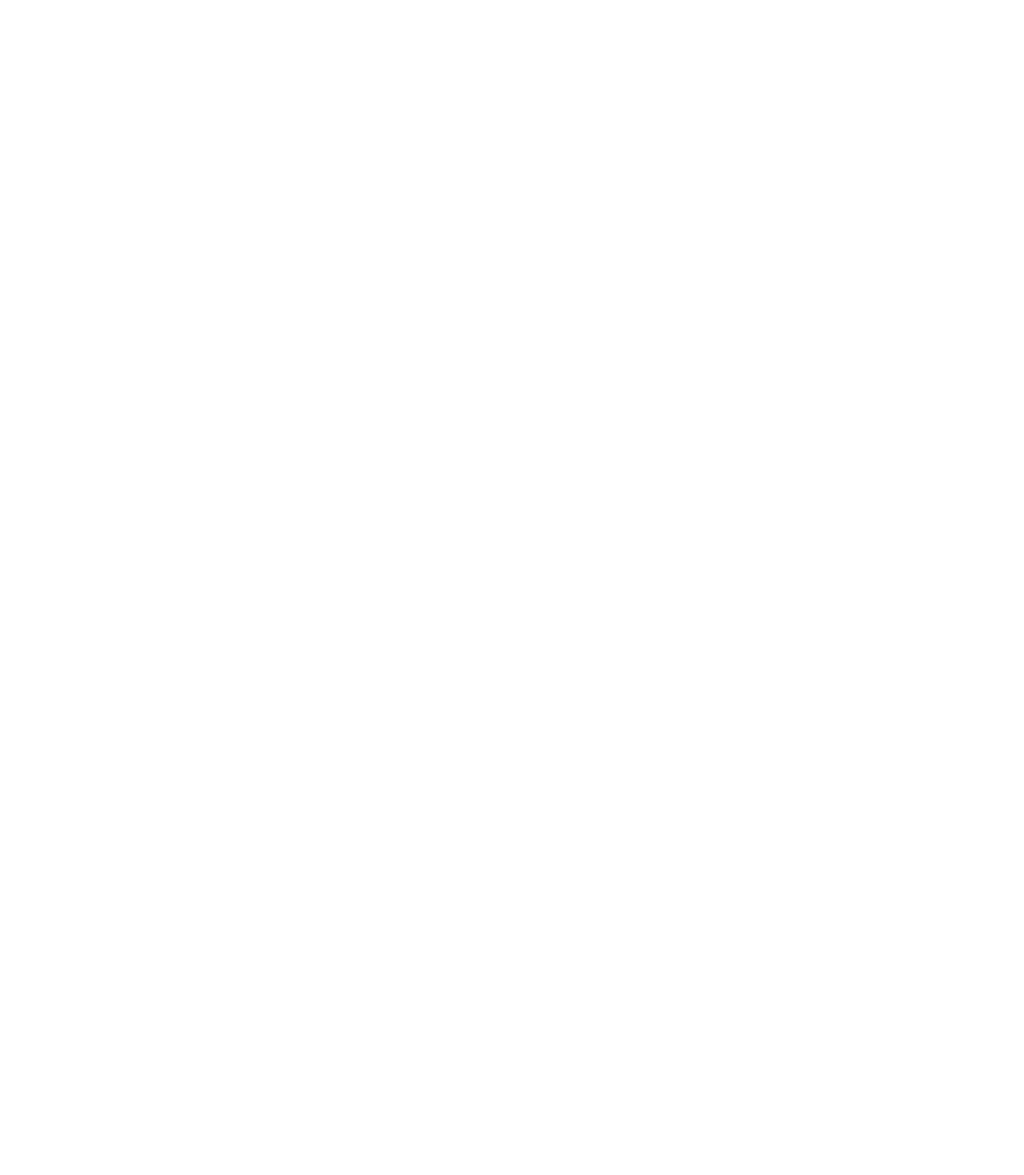
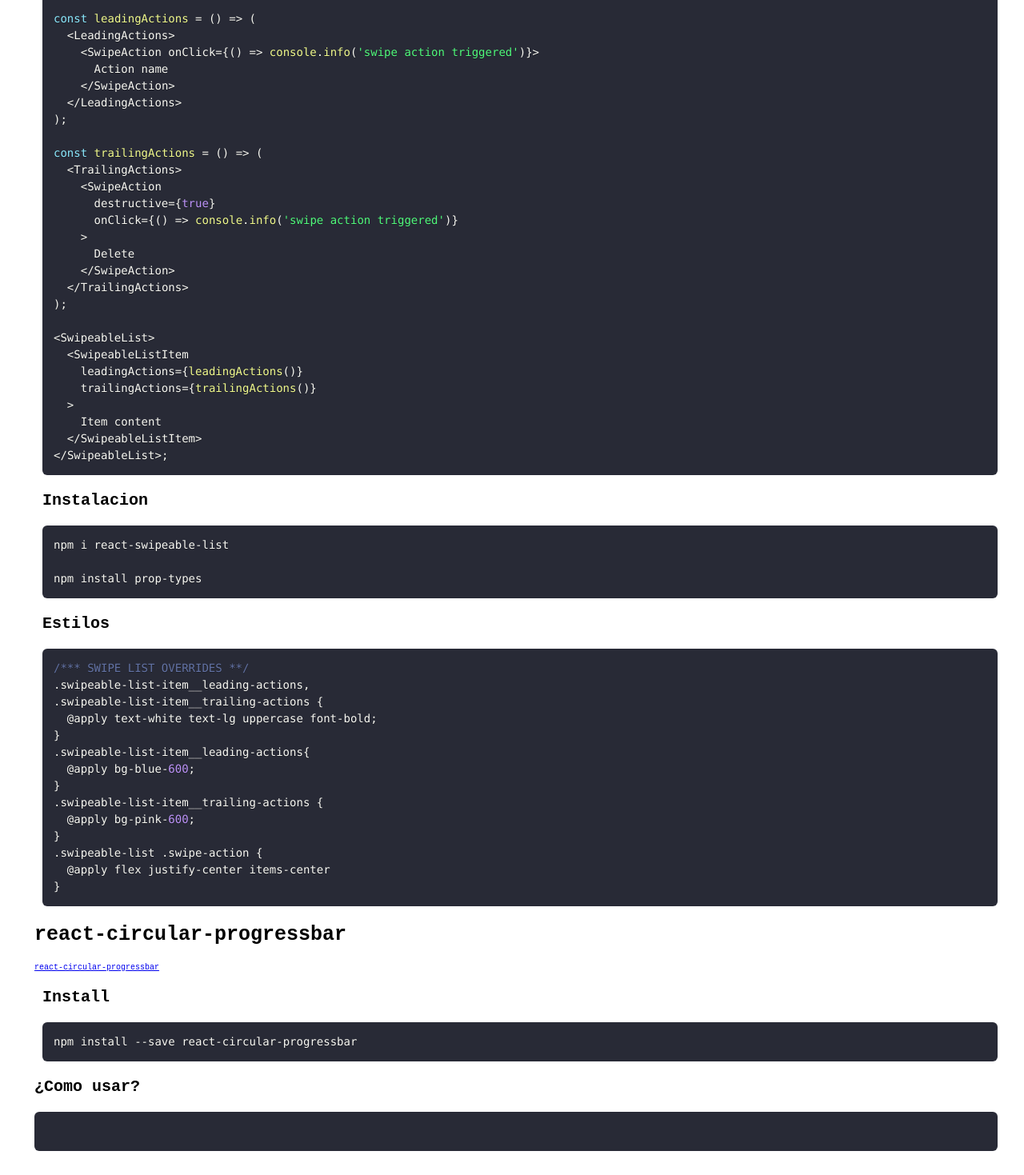
Before and after one commit to EALARA1998/Guia-Total-Lara, a React (Vite) app: page /node/npm-packages in a window 1280 px wide. Shown: the part 6280-7749 px from the top of the page at 80% size. Before the commit the page ends 5948 px from the top, so only its background shows below. Built offline with nearby package versions, Linux system fonts and the light colour scheme.

Commit message:
Se actualizo el README.md

```diff
--- a/src/pages/node/Npm_Packages_Node.tsx
+++ b/src/pages/node/Npm_Packages_Node.tsx
@@ -294,6 +294,7 @@
       </section>
       <section>
         <h2>react-date-picker</h2>
+        <a href="https://www.npmjs.com/package/react-date-picker">react-date-picker</a>
         <section>
           <h3>¿Como usar?</h3>
           <Code>{`
@@ -324,6 +325,94 @@
           `}</Code>
         </section>
       </section>
+      <section>
+        <h2>react-swipeable-list</h2>
+        <a href="https://www.npmjs.com/package/react-swipeable-list">react-swipeable-list</a>
+        <section>
+          <h3>¿Como usar?</h3>
+          <Code>{`
+            import {
+              LeadingActions,
+              SwipeableList,
+              SwipeableListItem,
+              SwipeAction,
+              TrailingActions,
+            } from 'react-swipeable-list';
+            import 'react-swipeable-list/dist/styles.css';
+
+            const leadingActions = () => (
+              <LeadingActions>
+                <SwipeAction onClick={() => console.info('swipe action triggered')}>
+                  Action name
+                </SwipeAction>
+              </LeadingActions>
+            );
+
+            const trailingActions = () => (
+              <TrailingActions>
+                <SwipeAction
+                  destructive={true}
+                  onClick={() => console.info('swipe action triggered')}
+                >
+                  Delete
+                </SwipeAction>
+              </TrailingActions>
+            );
+
+            <SwipeableList>
+              <SwipeableListItem
+                leadingActions={leadingActions()}
+                trailingActions={trailingActions()}
+              >
+                Item content
+              </SwipeableListItem>
+            </SwipeableList>;
+          `}</Code>
+        </section>
+        <section>
+          <h3>Instalacion</h3>
+          <Code>{`
+            npm i react-swipeable-list
+
+            npm install prop-types
+          `}</Code>
+        </section>
+        <section>
+          <h3>Estilos</h3>
+          <Code>{`
+            /*** SWIPE LIST OVERRIDES **/
+            .swipeable-list-item__leading-actions,
+            .swipeable-list-item__trailing-actions {
+              @apply text-white text-lg uppercase font-bold;
+            }
+            .swipeable-list-item__leading-actions{
+              @apply bg-blue-600;
+            }
+            .swipeable-list-item__trailing-actions {
+              @apply bg-pink-600;
+            }
+            .swipeable-list .swipe-action {
+              @apply flex justify-center items-center
+            }
+          `}</Code>
+        </section>
+      </section>
+      <section>
+        <h2>react-circular-progressbar</h2>
+        <a href="https://www.npmjs.com/package/react-circular-progressbar">react-circular-progressbar</a>
+        <section>
+          <h3>Install</h3>
+          <Code>{`
+            npm install --save react-circular-progressbar
+          `}</Code>
+        </section>
+          <h3>¿Como usar?</h3>
+          <Code>{`
+
+          `}</Code>
+        <section>
+        </section>
+      </section>
     </>
   )
 }
```
